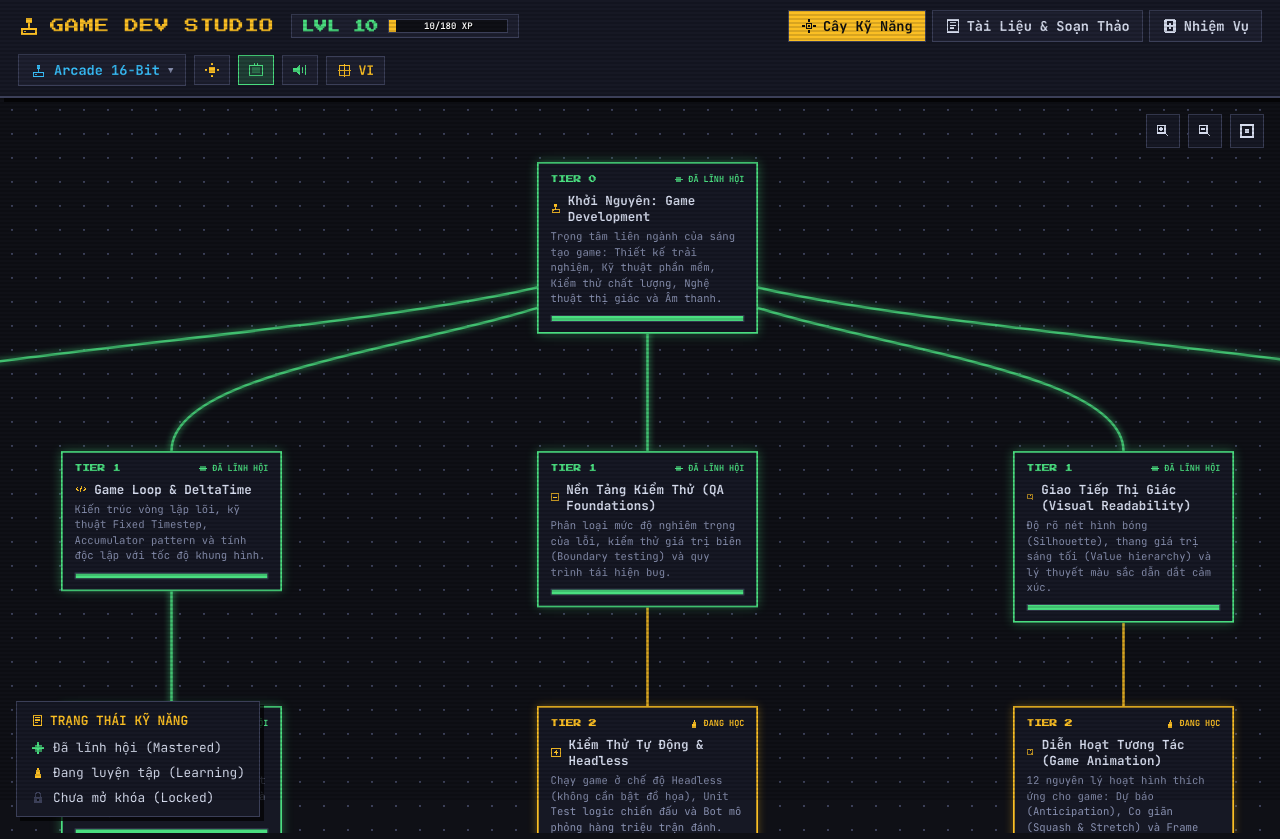
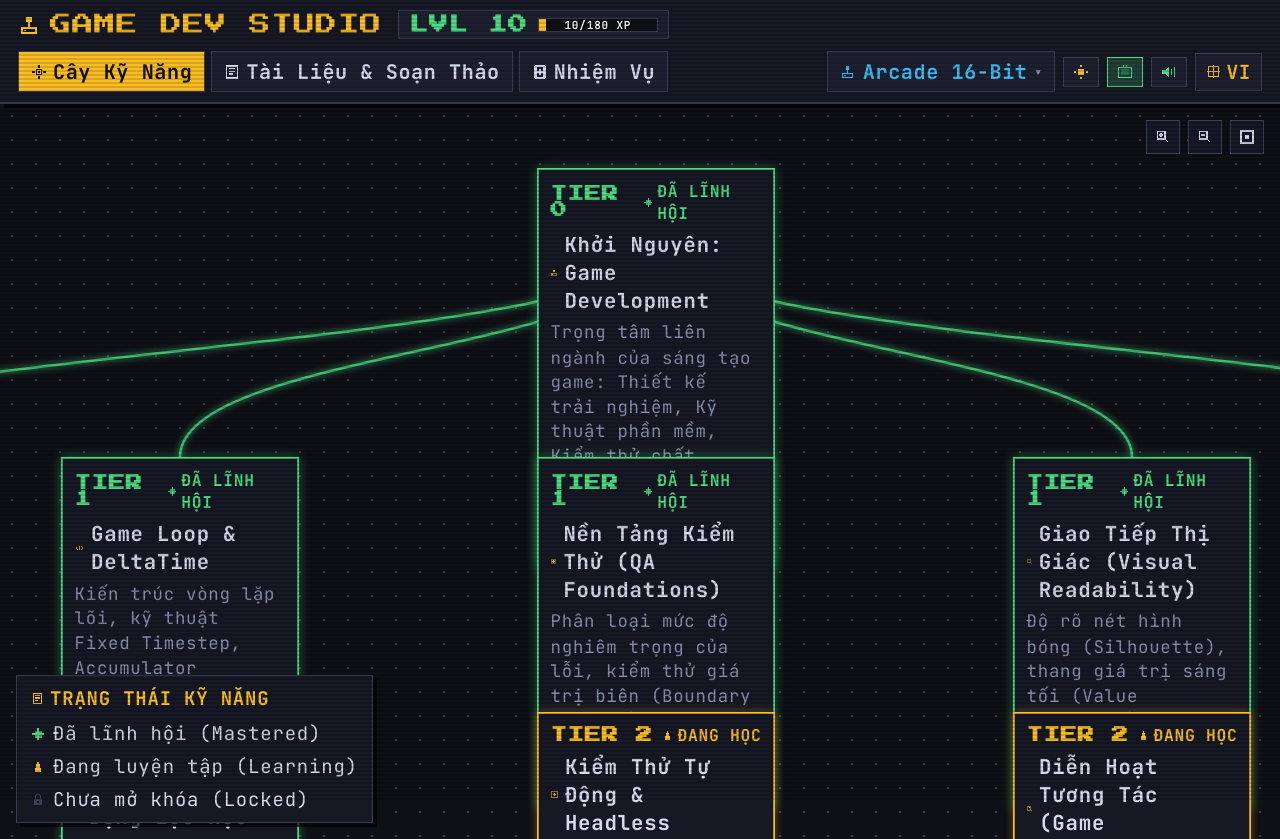
Before and after one commit to Justaguy666/game-dev, a React (Vite) app: page / in a window 1280 px wide. Built offline with nearby package versions, Linux system fonts and the light colour scheme.

Commit message:
style: equalize font sizes across all themes to match Game Boy 1989 scale and polish node cards

```diff
--- a/src/components/SkillTreeView.tsx
+++ b/src/components/SkillTreeView.tsx
@@ -102,8 +102,8 @@ export const SkillTreeView: React.FC<SkillTreeViewProps> = ({ skills, onSelectSk
       if (!parent) return null;
       return {
         id: `${parent.id}->${child.id}`,
-        from: { x: parent.x + 130, y: parent.y + 80 },
-        to: { x: child.x + 130, y: child.y },
+        from: { x: parent.x + 140, y: parent.y + 90 },
+        to: { x: child.x + 140, y: child.y },
         status: child.status
       };
     })
@@ -283,7 +283,7 @@ export const SkillTreeView: React.FC<SkillTreeViewProps> = ({ skills, onSelectSk
                 position: 'absolute',
                 left: `${skill.x}px`,
                 top: `${skill.y}px`,
-                width: '260px',
+                width: '280px',
                 backgroundColor: 'var(--bg-surface)',
                 border: `2px solid ${borderColor}`,
                 padding: '12px 14px',
@@ -296,7 +296,6 @@ export const SkillTreeView: React.FC<SkillTreeViewProps> = ({ skills, onSelectSk
               {/* Header Badges */}
               <div style={{ display: 'flex', justifyContent: 'space-between', alignItems: 'center', marginBottom: '8px' }}>
                 <span className="node-card-badge" style={{
-                  fontSize: '9px',
                   fontWeight: 800,
                   fontFamily: 'var(--font-display)',
                   color: isMastered ? 'var(--accent-green)' : (isLearning ? 'var(--accent-gold)' : 'var(--text-dim)')
@@ -305,23 +304,21 @@ export const SkillTreeView: React.FC<SkillTreeViewProps> = ({ skills, onSelectSk
                 </span>
 
                 <span className="node-card-badge" style={{
-                  fontSize: '10px',
                   fontWeight: 700,
                   display: 'flex',
                   alignItems: 'center',
                   gap: '5px',
                   color: borderColor
                 }}>
-                  {isMastered && <ThemedIcon name="mastered" theme={currentTheme} size={12} color="var(--accent-green)" />}
-                  {isLearning && <ThemedIcon name="learning" theme={currentTheme} size={12} color="var(--accent-gold)" />}
-                  {isLocked && <ThemedIcon name="locked" theme={currentTheme} size={12} color="var(--text-dim)" />}
+                  {isMastered && <ThemedIcon name="mastered" theme={currentTheme} size={13} color="var(--accent-green)" />}
+                  {isLearning && <ThemedIcon name="learning" theme={currentTheme} size={13} color="var(--accent-gold)" />}
+                  {isLocked && <ThemedIcon name="locked" theme={currentTheme} size={13} color="var(--text-dim)" />}
                   {isMastered ? (lang === 'vi' ? 'ĐÃ LĨNH HỘI' : 'MASTERED') : (isLearning ? (lang === 'vi' ? 'ĐANG HỌC' : 'LEARNING') : (lang === 'vi' ? 'KHÓA' : 'LOCKED'))}
                 </span>
               </div>
 
               {/* Title */}
               <h3 className="node-card-title" style={{
-                fontSize: '0.92em',
                 fontFamily: 'var(--font-mono)',
                 fontWeight: 800,
                 color: 'var(--text-main)',
@@ -331,13 +328,12 @@ export const SkillTreeView: React.FC<SkillTreeViewProps> = ({ skills, onSelectSk
                 alignItems: 'center',
                 gap: '8px'
               }}>
-                <ThemedIcon name={getCategoryIcon(skill.category)} theme={currentTheme} size={15} color="var(--accent-gold)" />
+                <ThemedIcon name={getCategoryIcon(skill.category)} theme={currentTheme} size={16} color="var(--accent-gold)" />
                 <span>{skill.title[lang]}</span>
               </h3>
 
               {/* Summary */}
               <p className="node-card-desc" style={{
-                fontSize: '0.78em',
                 color: 'var(--text-muted)',
                 lineHeight: 1.45,
                 marginBottom: '10px'
--- a/src/components/ThemedSelect.tsx
+++ b/src/components/ThemedSelect.tsx
@@ -109,6 +109,7 @@ export const ThemedSelect: React.FC<ThemedSelectProps> = ({ currentTheme, onThem
             return (
               <div
                 key={option.id}
+                className={`themed-select-item ${isSelected ? 'is-selected' : ''}`}
                 onClick={() => handleSelect(option.id)}
                 onMouseEnter={() => sound.playHover()}
                 style={{
--- a/src/components/TopHUD.tsx
+++ b/src/components/TopHUD.tsx
@@ -115,7 +115,7 @@ export const TopHUD: React.FC<TopHUDProps> = ({
             <span style={{
               position: 'absolute',
               top: 0, left: 0, right: 0, bottom: 0,
-              fontSize: '9px',
+              fontSize: '11px',
               fontWeight: 800,
               display: 'flex',
               alignItems: 'center',
--- a/src/styles/themes.css
+++ b/src/styles/themes.css
@@ -208,83 +208,104 @@ body {
   background-color: var(--bg-app);
   color: var(--text-main);
   font-family: var(--font-mono);
+  font-size: 1.48rem;
+  letter-spacing: 0.035em;
   overflow-x: hidden;
   min-height: 100vh;
 }
 
-/* Game Boy 1989 Font Scale Enhancement (Crisp & Legible Pixel Sizing) */
+/* Equalized typography scale across all 4 themes */
+body.theme-arcade,
+body.theme-cyber,
+body.theme-fantasy,
 body.theme-gameboy {
   font-size: 1.48rem;
+  letter-spacing: 0.035em;
+}
+
+body.theme-gameboy {
   letter-spacing: 0.04em;
   font-weight: 600;
 }
 
-body.theme-gameboy h1 {
-  font-size: 1.95rem;
-  letter-spacing: 0.06em;
-  font-weight: 700;
-}
-
-body.theme-gameboy h2 {
-  font-size: 1.7rem;
+/* Headings across all themes */
+h1 {
+  font-size: 2.05rem;
   letter-spacing: 0.05em;
   font-weight: 700;
 }
 
-body.theme-gameboy h3 {
-  font-size: 1.5rem;
-  letter-spacing: 0.05em;
+h2 {
+  font-size: 1.8rem;
+  letter-spacing: 0.045em;
   font-weight: 700;
 }
 
-body.theme-gameboy p {
-  font-size: 1.3rem;
-  line-height: 1.38;
+h3 {
+  font-size: 1.58rem;
+  letter-spacing: 0.04em;
+  font-weight: 700;
 }
 
-body.theme-gameboy button,
-body.theme-gameboy input,
-body.theme-gameboy select,
-body.theme-gameboy textarea {
-  font-family: var(--font-mono);
-  font-size: 1.32rem;
-  letter-spacing: 0.035em;
+p {
+  font-size: 1.34rem;
+  line-height: 1.45;
 }
 
-body.theme-gameboy nav button {
-  font-size: 1.25rem;
-  padding: 6px 14px;
+button, input, select, textarea {
+  font-family: var(--font-mono);
+  font-size: 1.35rem;
+  letter-spacing: 0.03em;
 }
 
-body.theme-gameboy .node-card-title {
-  font-size: 1.46rem !important;
-  line-height: 1.3 !important;
+nav button {
+  font-size: 1.26rem;
+  padding: 8px 16px;
 }
 
-body.theme-gameboy .node-card-desc {
-  font-size: 1.26rem !important;
+/* Node cards across all themes */
+.node-card-title {
+  font-size: 1.52rem !important;
   line-height: 1.35 !important;
+  font-weight: 800 !important;
 }
 
-body.theme-gameboy .node-card-badge {
-  font-size: 1.18rem !important;
+.node-card-desc {
+  font-size: 1.28rem !important;
+  line-height: 1.42 !important;
 }
 
-body.theme-gameboy .markdown-body {
-  font-size: 1.38rem;
-  line-height: 1.5;
+.node-card-badge {
+  font-size: 1.2rem !important;
 }
 
-body.theme-gameboy .markdown-body h1 {
-  font-size: 2rem;
+/* Markdown body across all themes */
+.markdown-body {
+  font-size: 1.4rem;
+  line-height: 1.65;
 }
 
-body.theme-gameboy .markdown-body h2 {
-  font-size: 1.75rem;
+.markdown-body h1 {
+  font-size: 2.05rem;
+  margin-bottom: 0.7em;
 }
 
-body.theme-gameboy .markdown-body h3 {
-  font-size: 1.52rem;
+.markdown-body h2 {
+  font-size: 1.8rem;
+  margin-top: 1.2em;
+  margin-bottom: 0.6em;
+}
+
+.markdown-body h3 {
+  font-size: 1.58rem;
+  margin-top: 1em;
+  margin-bottom: 0.5em;
+}
+
+.markdown-body p,
+.markdown-body li {
+  font-size: 1.34rem;
+  line-height: 1.6;
 }
 
 /* Eliminate browser default focus outlines */
@@ -293,6 +314,23 @@ input:focus-visible,
 textarea:focus-visible {
   outline: 2px solid var(--accent-gold);
   outline-offset: 1px;
+}
+
+/* Custom In-DOM Dropdown Menu Styling */
+.themed-select-item {
+  transition: all 0.12s ease;
+}
+.themed-select-item:hover {
+  background-color: var(--bg-card) !important;
+  color: var(--accent-gold) !important;
+}
+.themed-select-item.is-selected {
+  background-color: var(--accent-gold) !important;
+  color: #111 !important;
+}
+.themed-select-item.is-selected:hover {
+  background-color: var(--accent-gold) !important;
+  color: #111 !important;
 }
 
 /* CRT Scanlines Overlay (Toggleable) */
```
Also changed, not shown: src/components/SkillOutlineModal.tsx (+22 -21 lines).
